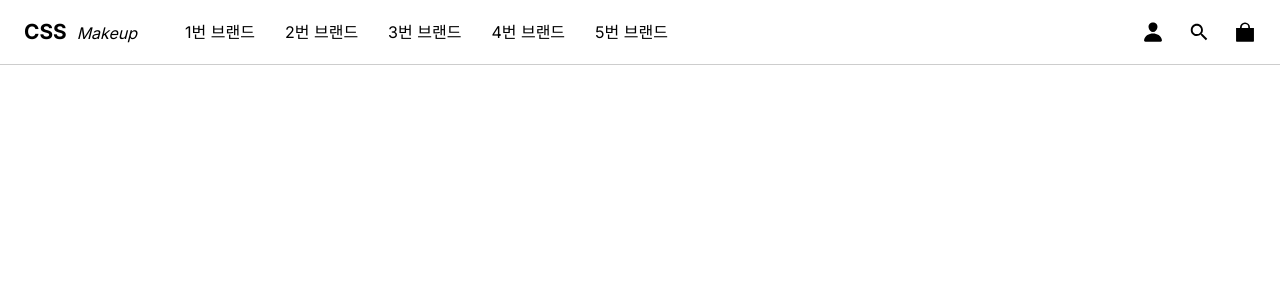
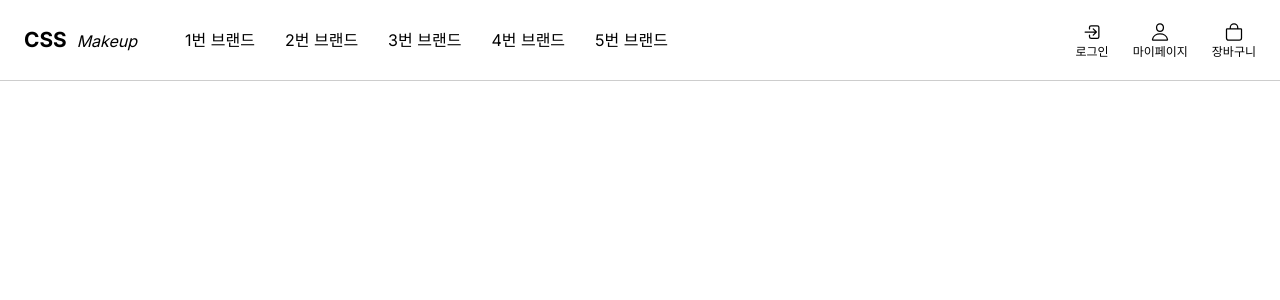
Before and after one commit to Codiving/DevStudy, a Next.js app: page / in a window 1280 px wide. Shown: the top 300 px of the page. Built offline with nearby package versions, Linux system fonts and the light colour scheme.

Commit message:
feat: Header 오른쪽 아이콘 리스트 수정

```diff
--- a/src/components/Header/Header.module.css
+++ b/src/components/Header/Header.module.css
@@ -8,7 +8,7 @@
   justify-content: space-between;
   align-items: center;
   margin: 0 auto;
-  height: 64px;
+  height: 80px;
   gap: 48px;
   padding: 0 24px;
 }
@@ -39,3 +39,15 @@
   align-items: center;
   gap: 30px;
 }
+
+.iconContainer {
+  display: flex;
+  flex-direction: column;
+  align-items: center;
+  gap: 4px;
+  cursor: pointer;
+}
+
+.iconText {
+  font-size: 12px;
+}
--- a/src/components/Header/index.tsx
+++ b/src/components/Header/index.tsx
@@ -1,5 +1,4 @@
-import { IoMdSearch } from "react-icons/io";
-import { IoBagSharp, IoPerson } from "react-icons/io5";
+import { IoBagOutline, IoLogInOutline, IoPersonOutline } from "react-icons/io5";
 import styles from "./Header.module.css";
 
 const Header = () => {
@@ -20,9 +19,18 @@ const Header = () => {
               <li>5번 브랜드</li>
             </ul>
           </nav>
-          <IoPerson size={22} />
-          <IoMdSearch size={22} />
-          <IoBagSharp size={22} />
+          <div className={styles.iconContainer}>
+            <IoLogInOutline size={20} />
+            <span className={styles.iconText}>로그인</span>
+          </div>
+          <div className={styles.iconContainer}>
+            <IoPersonOutline size={20} />
+            <span className={styles.iconText}>마이페이지</span>
+          </div>
+          <div className={styles.iconContainer}>
+            <IoBagOutline size={20} />
+            <span className={styles.iconText}>장바구니</span>
+          </div>
         </div>
       </header>
     </div>
```
